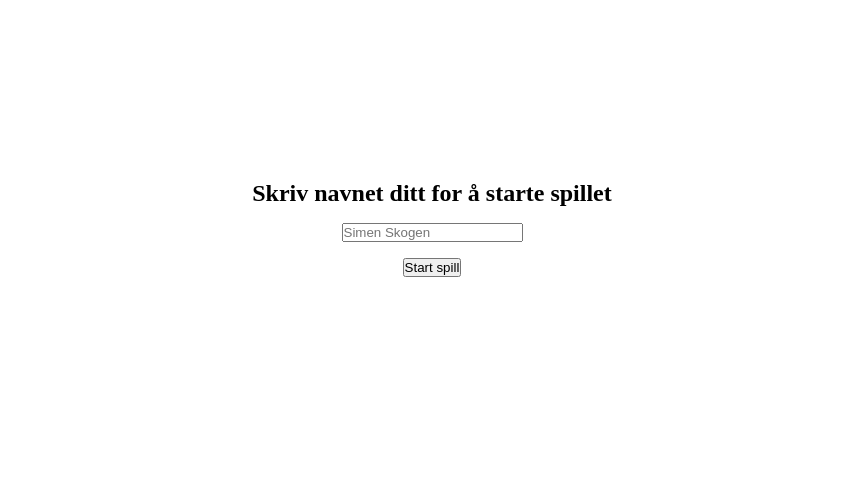
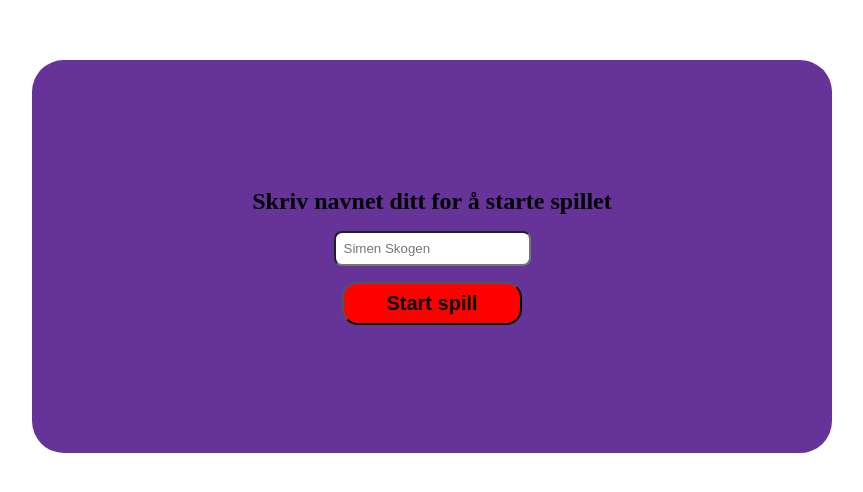
Before and after one commit to siments-gif/Speed-game, a React (Vite) app: page / in a window 1280 px wide. Shown: the part 180-672 px from the top of the page, without its empty margins (208-1071 px from the left). Built offline with nearby package versions, Linux system fonts and the light colour scheme.

Commit message:
Added styling for different components and main. Changed table to be shown as a list. Fixed a state render problem with highscore not showing or showing with introScreen.

```diff
--- a/src/App.css
+++ b/src/App.css
@@ -4,14 +4,18 @@
   box-sizing: border-box;
 }
 
-.introBoard {
-  margin-top: 45vh;
+input {
+  padding: .5rem;
+  border-radius: .5rem;
 }
 
-.introContent {
-  display: flex;
-  flex-direction: column;
-  justify-content: center;
-  align-items: center;
-  gap: 1rem;
+button {
+  width: 50%;
+  padding: .5rem;
+  border-radius: 1rem;
+
+  font-size: 20px;
+  font-weight: 600;
+
+  background-color: red;
 }
--- a/src/App.jsx
+++ b/src/App.jsx
@@ -8,28 +8,37 @@ import HighScoreTable from './components/highScore/highScoreTable';
 function App() {
   const [showBoard, setShowBoard] = useState(false);
   const [playerName, setPlayerName] = useState("");
+  const [gameEnd, setGameEnd] = useState(false)
 
   const gameStart = (name) => {
     setPlayerName(name);
-    setShowBoard(true)
+    setShowBoard(true);
+    setGameEnd(false);
   };
 
   const handleGameEnding = (score, addHighScore) => {
     addHighScore(playerName, score);
     setShowBoard(false);
+    setGameEnd(true);
   }
 
   return (
     <HighScoreState>
-      {({ highScores, addHighScore }) => (
+      {({ highScores = [], addHighScore }) => (
         <div className='mainApp'>
-          {!showBoard ? (
-            <>
-            <IntroScreen  onStartGame={gameStart}/>
-            {Array.isArray(highScores) && highScores.length > 0 && <HighScoreTable highScores={highScores}/>}
-            </>
-          ) : (
+          {/* Spillet starter */}
+          {!showBoard && !gameEnd && (
+            <IntroScreen onStartGame={gameStart}/>
+          )}
+
+          {/* Spillet foregår */}
+          {showBoard && !gameEnd && (
             <GameBoard gameEnding={(score) => handleGameEnding(score, addHighScore)}/>
+          )}
+
+          {/* Spillet avsluttes */}
+          {!showBoard && gameEnd && (
+             <HighScoreTable highScores={highScores}/>
           )}
         </div>
       )}
--- a/src/components/highScore/HighScoreTable.jsx
+++ b/src/components/highScore/HighScoreTable.jsx
@@ -1,26 +1,20 @@
 /* eslint-disable react/prop-types */
 import React from 'react'
+import "./highScore.css"
 
-const HighScoreTable = ({ highScores }) => {
+const HighScoreTable = ({ highScores = [] }) => {
   return (
     <div className='highScoreTable'>
       <h2>Lederbrett</h2>
-      <table>
-        <thead>
-          <tr>
-            <th>Name</th>
-            <th>Score</th>
-          </tr>
-        </thead>
-        <tbody>
-          {highScores.map((scoreEntry, index) => (
-            <tr key={index}>
-              <td>{scoreEntry.name}</td>
-              <td>{scoreEntry.score}</td>
-            </tr>
-          ))}
-        </tbody>
-      </table>
+      <ul>
+        {highScores.length === 0 ? (
+          <li>Ingen på lederbrett enda</li>
+        ) : (
+          highScores.map((score, index) => (
+          <li key={index}>{score.name} : {score.score}</li>
+        ))
+        )}
+      </ul>
     </div>
   )
 }
--- /dev/null
+++ b/src/components/highScore/highScore.css
@@ -0,0 +1,12 @@
+.highScoreTable {
+        margin: 30vh;
+        padding: 10%;
+        background-color: rebeccapurple;
+
+        border-radius: 2rem;
+
+        display: flex;
+        flex-direction: column;
+        justify-content: center;
+        align-items: center;
+}
--- a/src/components/introScreen/IntroScreen.jsx
+++ b/src/components/introScreen/IntroScreen.jsx
@@ -1,4 +1,5 @@
 import React, { useState } from 'react'
+import "./introScreen.css"
 
 const IntroScreen = ({ onStartGame }) => {
   const [playerName, setPlayerName] = useState("");
--- /dev/null
+++ b/src/components/introScreen/introScreen.css
@@ -0,0 +1,19 @@
+.introBoard {
+    margin: 30vh;
+    padding: 10%;
+    background-color: rebeccapurple;
+
+    border-radius: 2rem;
+
+    display: flex;
+    flex-direction: column;
+    justify-content: center;
+    align-items: center;
+}
+
+.introContent {
+    display: flex;
+    flex-direction: column;
+    align-items: center;
+    gap: 1rem;
+}
```
